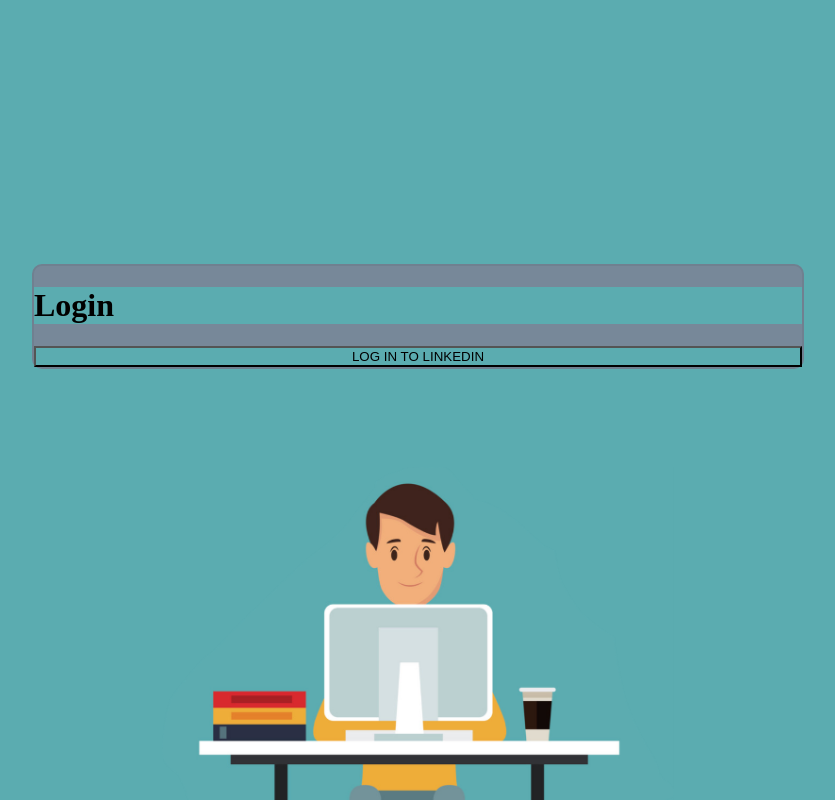
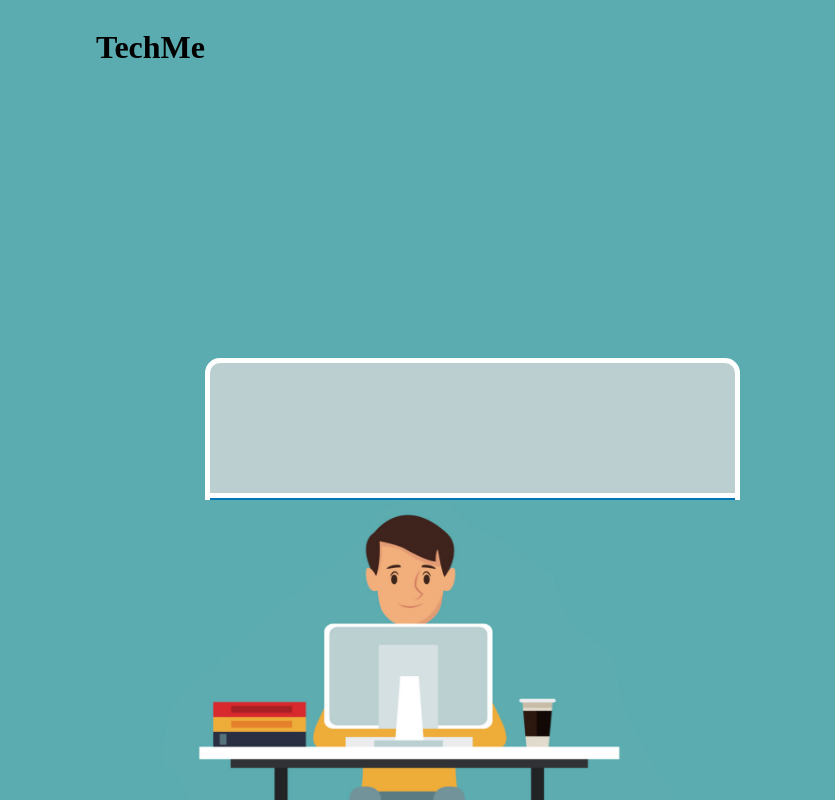
Before and after one commit to JigglypuffNews/news, a React app: page / in a window 1280 px wide. Shown: the whole page, without its empty margins (230-1065 px from the left). Built offline with nearby package versions, Linux system fonts and the light colour scheme; the HTML template or start-up script is replaced by a standard one.

Commit message:
CSS stylings to login page/ css div improvements

```diff
--- a/package.json
+++ b/package.json
@@ -5,7 +5,7 @@
   "main": "index.js",
   "scripts": {
     "start": "nodemon server/server.js",
-    "dev": "nodemon server/server.js & webpack-dev-server --open",
+    "dev": "webpack-dev-server --open & nodemon server/server.js",
     "build": "NODE_ENV=production webpack --mode production",
     "test": "jest"
   },
--- a/src/components/componentStyle.css
+++ b/src/components/componentStyle.css
@@ -5,17 +5,43 @@
     justify-content: center;
 }
 
+#mainLoginText {
+    background:none ;
+}
+/* child */
+#mainLoginButton {
+    position: relative;
+    top: 37%;
+    background: none;
+    width: 100%;
+    display: flex;
+    justify-content: center;
+    bottom: 10px;
+    background-color: #0076B5;
+    color: whitesmoke;
+    height: 45px;
+    align-items: center;
+    font-size: 15px;
+    border-top: 5px solid #FEFEFE; ;
+    border-left:none ;
+    border-right:none ;
+    border-bottom: none;
+    border-bottom-left-radius: 10px;
+    border-bottom-right-radius: 10px;
+}
+/* parent */
 #loginBox {
-    margin-top: 20%;
-    margin-bottom: 20px;
-    display: inline-flex;
-    flex-direction: column;
+
+    position: relative;
+    top: 350px;
+    align-items: center;
+    display: flex;
     justify-content: center;
-    background-color: lightslategrey;
-    border: 2px solid slategray;
-    border-radius: 10px;
-    height: 100%;
-    width: 60%
+    background-color: #BBCFD0;
+    border: 5px solid #FEFEFE;
+    border-radius: 15px;
+    height: 175px;
+    width: 525px;
 }
 
 #logoBox {
@@ -29,12 +55,12 @@
 }
 
 #logoPic {
-
+    max-height: 300px;
     max-width: 650px;
 }
 
-@media only screen and (max-height: 420px) {
+/* @media only screen and (max-height: 450px) {
     #logoPic {
         display: none;
     }
-}
+} */
--- a/src/components/login.jsx
+++ b/src/components/login.jsx
@@ -1,36 +1,36 @@
-import React, { Component} from "react";
-import "./componentStyle.css";
-import Logo from "../photos/loginPhoto.png";
+import React, { Component } from 'react';
+import './componentStyle.css';
+import Logo from '../photos/loginPhoto.png';
 
 // SAMPLE OAUTH FLOW
 // https://www.linkedin.com/oauth/v2/accessToken?grant_type=client_credentials&client_id=93r29maplxr58u&client_secret=rA1z8zBOM3yrX123
 
-
-class Login extends Component{
-    constructor (props) {
+class Login extends Component {
+  constructor(props) {
     super(props);
-        this.state = {
-
-        }
+    this.state = {};
     this.handleClick = this.handleClick.bind(this);
   }
 
   handleClick() {
-        fetch('/login')
+    fetch('/login');
   }
 
-    render () {
+  render() {
     return (
       <div id="loginPage">
+        <h1>TechMe</h1>
         <div id="loginBox">
-                    <h1>Login</h1>
-                    <button onClick={this.handleClick}>LOG IN TO LINKEDIN</button>
+          {/* <h1 id="mainLoginText">Login</h1> */}
+          <button id="mainLoginButton" onClick={this.handleClick}>
+            LOG VIA LINKEDIN
+          </button>
         </div>
         <div id="logoBox">
           <img src={Logo} id="logoPic" height="30%" width="40%" alt="weblogo" />
         </div>
       </div>
-        )
+    );
   }
 }
 
--- a/webpack.config.js
+++ b/webpack.config.js
@@ -1,33 +1,35 @@
-const path = require("path");
-const webpack = require("webpack");
+const path = require('path');
+const webpack = require('webpack');
 
 module.exports = {
   mode: process.env.NODE_ENV,
-  entry: "./src/index.js",
+  entry: './src/index.js',
   output: {
-      filename: 'bundle.js',
-      path: path.resolve(__dirname, 'dist')
+    filename: 'bundle.js',
+    path: path.resolve(__dirname, 'dist'),
   },
   devServer: {
-    contentBase: path.join(__dirname, "./dist"),
-    port: 8080,
+    contentBase: path.join(__dirname, './dist'),
+    port: 8081,
     hot: true,
-    proxy: [{
+    proxy: [
+      {
         context: ['/'],
-        target: 'http://localhost:3000'
-    }]
+        target: 'http://localhost:3000',
+      },
+    ],
   },
   module: {
     rules: [
       {
         test: /\.(js|jsx)$/,
         exclude: /(node_modules)/,
-        loader: "babel-loader",
-        options: { presets: ["@babel/env"] }
+        loader: 'babel-loader',
+        options: { presets: ['@babel/env'] },
       },
       {
         test: /\.css$/,
-        use: ["style-loader", "css-loader"]
+        use: ['style-loader', 'css-loader'],
       },
       {
         test: /\.(png|jpg|gif)$/i,
@@ -40,8 +42,8 @@
           },
         ],
       },
-    ]
+    ],
   },
-  resolve: { extensions: ["*", ".js", ".jsx"] },
-  plugins: [new webpack.HotModuleReplacementPlugin()]
+  resolve: { extensions: ['*', '.js', '.jsx'] },
+  plugins: [new webpack.HotModuleReplacementPlugin()],
 };
```
Also changed, not shown: 2 other files (tests, documents, lock files or other folders). Lines whose indentation alone changed are shown as unchanged.
